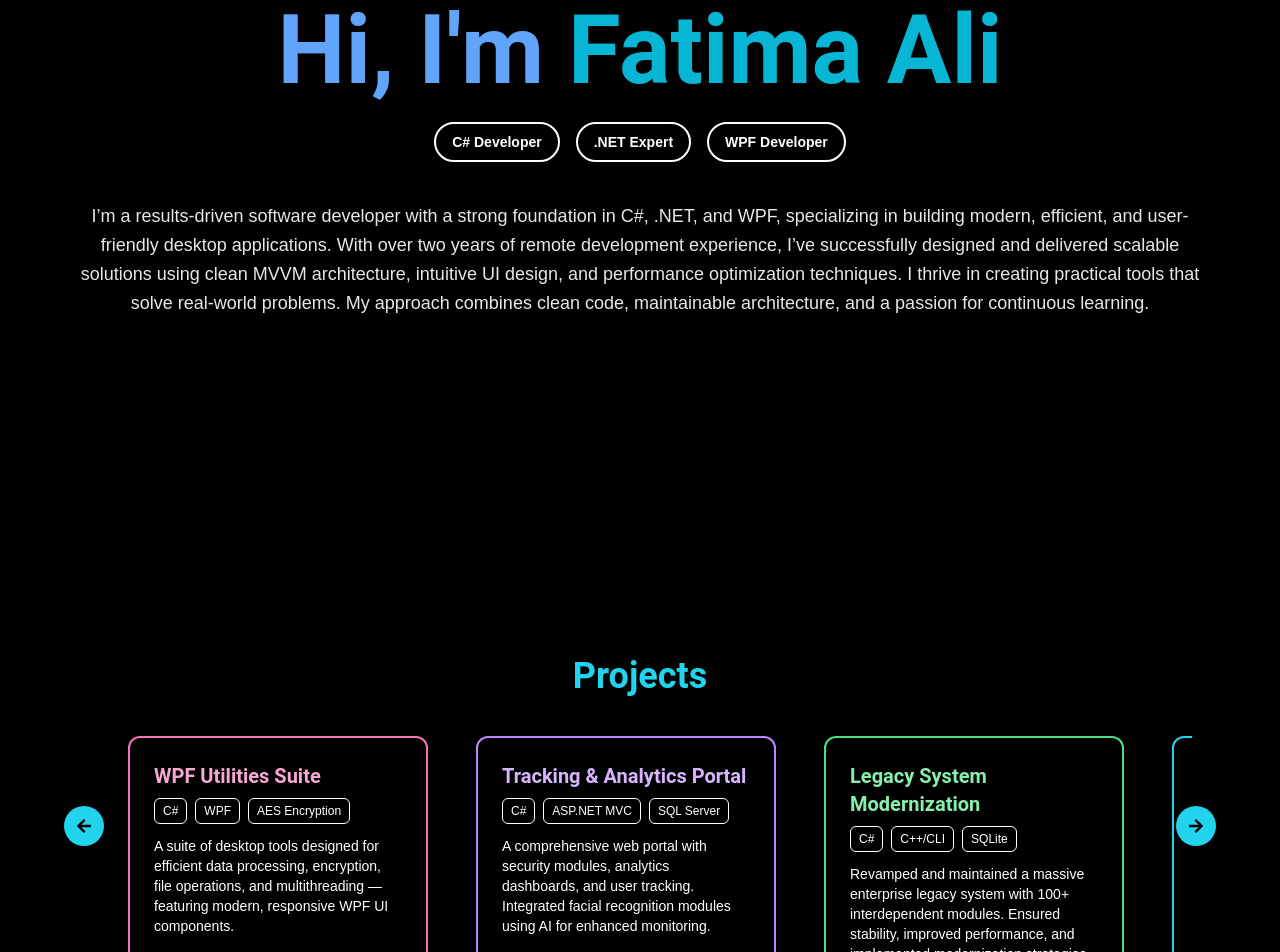
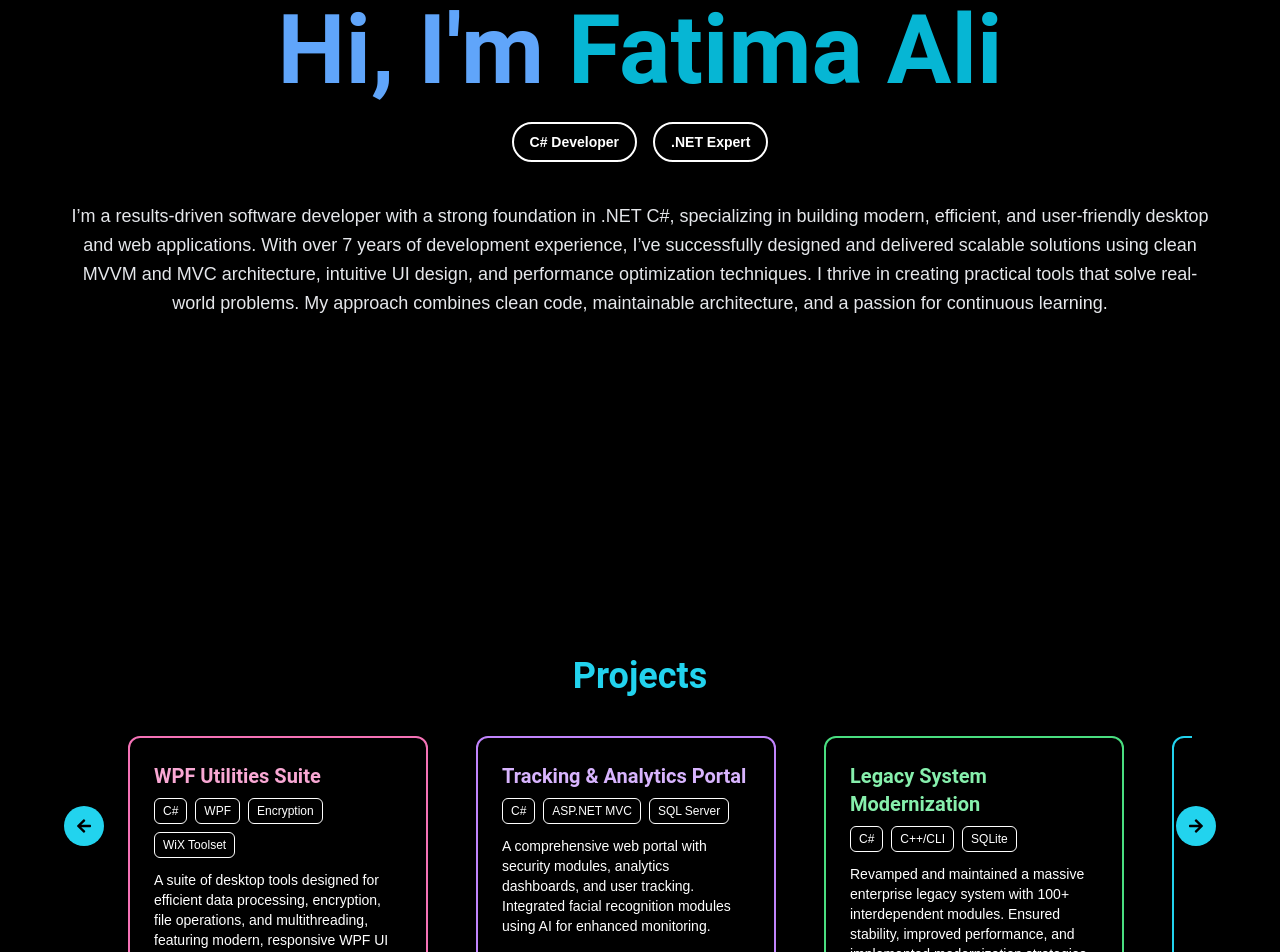
Before and after one commit to fatematahir10/Portfolio, a React (Vite) app: page / in a window 1280 px wide. Shown: the part 240-1192 px from the top of the page. Built offline with nearby package versions, Linux system fonts and the light colour scheme.

Commit message:
Updated texts in hero and projects section

```diff
--- a/src/components/Hero.tsx
+++ b/src/components/Hero.tsx
@@ -12,7 +12,7 @@ const Hero: React.FC = () => {
       </h1>
 
       <div className="flex gap-4 flex-wrap justify-center mb-10">
-        {["C# Developer", ".NET Expert", "WPF Developer"].map((item) => (
+        {["C# Developer", ".NET Expert"].map((item) => (
           <div key={item} className="border-2 border-white rounded-full px-4 py-2">
             <p className="text-sm font-semibold text-white">{item}</p>
           </div>
@@ -20,7 +20,7 @@ const Hero: React.FC = () => {
       </div>
 
       <p className="text-lg max-w-6xl leading-relaxed text-gray-200">
-      I’m a results-driven software developer with a strong foundation in C#, .NET, and WPF, specializing in building modern, efficient, and user-friendly desktop applications. With over two years of remote development experience, I’ve successfully designed and delivered scalable solutions using clean MVVM architecture, intuitive UI design, and performance optimization techniques. I thrive in creating practical tools that solve real-world problems. My approach combines clean code, maintainable architecture, and a passion for continuous learning.
+      I’m a results-driven software developer with a strong foundation in .NET C#, specializing in building modern, efficient, and user-friendly desktop and web applications. With over 7 years of development experience, I’ve successfully designed and delivered scalable solutions using clean MVVM and MVC architecture, intuitive UI design, and performance optimization techniques. I thrive in creating practical tools that solve real-world problems. My approach combines clean code, maintainable architecture, and a passion for continuous learning.
       </p>
     </section>
   );
--- a/src/components/Projects.tsx
+++ b/src/components/Projects.tsx
@@ -19,9 +19,9 @@ const Projects: React.FC = () => {
   const projectList = [
     {
       title: 'WPF Utilities Suite',
-      tech: ['C#', 'WPF', 'AES Encryption'],
+      tech: ['C#', 'WPF', 'Encryption', 'WiX Toolset'],
       color: 'pink',
-      text: 'A suite of desktop tools designed for efficient data processing, encryption, file operations, and multithreading — featuring modern, responsive WPF UI components.'
+      text: 'A suite of desktop tools designed for efficient data processing, encryption, file operations, and multithreading, featuring modern, responsive WPF UI components.'
     },
     {
       title: 'Tracking & Analytics Portal',
@@ -43,7 +43,7 @@ const Projects: React.FC = () => {
     },
     {
       title: 'Ad Blocking Tool',
-      tech: ['C#', '.NET Framework', 'WinForms', 'Services'],
+      tech: ['C#', '.NET Framework', 'WinForms', 'Window Services'],
       color: 'pink',
       text: 'Created a multithreaded desktop application and Windows service to block ads system-wide. Includes a setup project, logging mechanisms, and a real-time dashboard.'
     },
```
